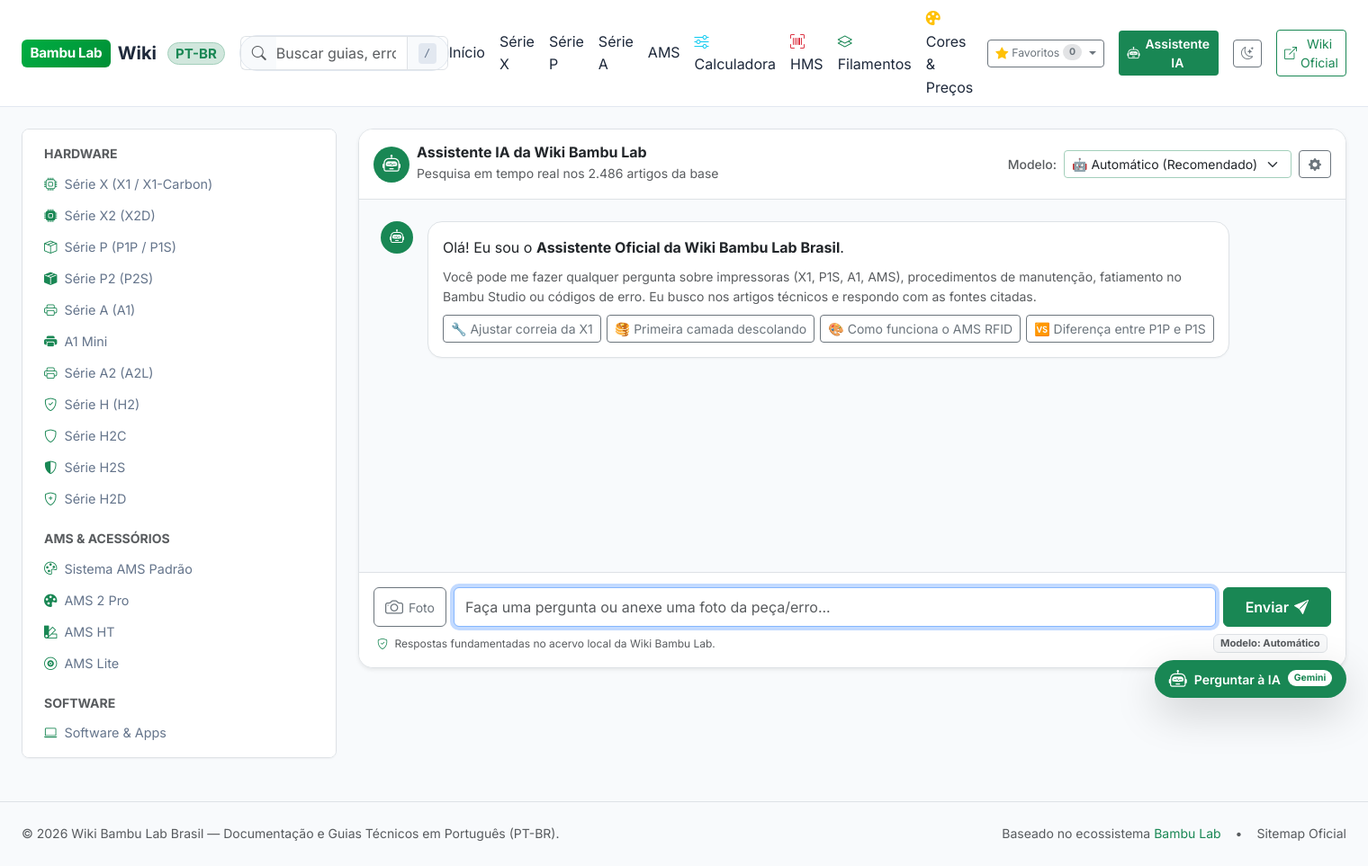
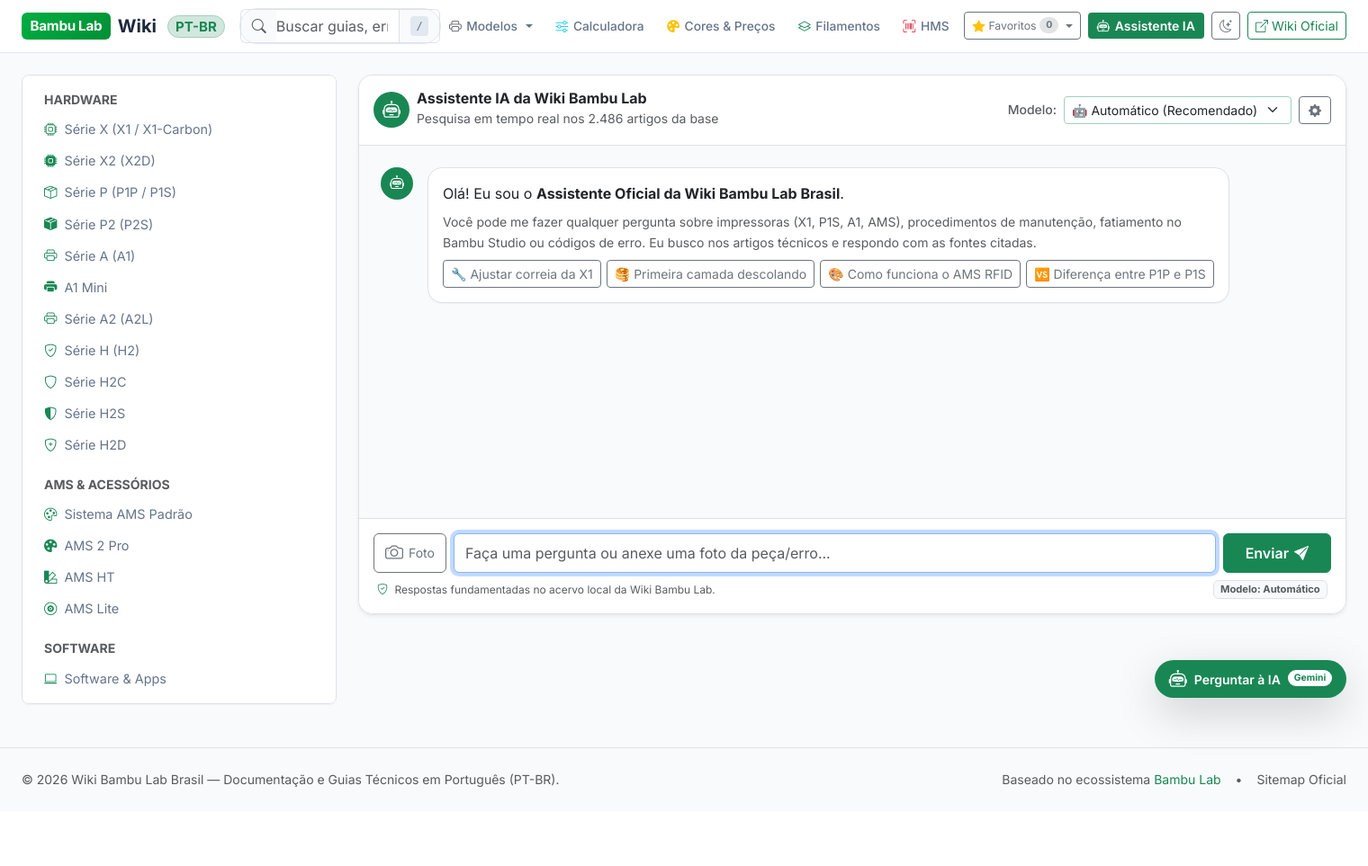
Before and after one commit to hchinaglia/bambu-wiki-ptbr, a FastAPI app: page /chat in a window 1520 px wide. Shown: the whole page at 90% size. After the commit the page ends 875 px from the top, so only its background shows below. Run offline with FastAPI, Linux system fonts and the light colour scheme; data that the repository does not hold is empty; some libraries are stand-ins or nearby versions.

Commit message:
fix(navbar): resolve navbar wrapping and broken layout on medium/desktop screens

```diff
--- a/app/static/css/style.css
+++ b/app/static/css/style.css
@@ -65,8 +65,65 @@ body {
 /* Search Box */
 .search-container {
     width: 100%;
-    min-width: 220px;
-    max-width: 400px;
+    min-width: 160px;
+    max-width: 280px;
+    flex-shrink: 1;
+}
+
+/* Custom Navbar Links & Anti-Wrap Protection */
+.custom-navbar {
+    background-color: var(--bg-surface);
+    border-bottom: 1px solid var(--border-color);
+    backdrop-filter: blur(8px);
+    z-index: 1030;
+}
+
+.custom-navbar .nav-link {
+    white-space: nowrap !important;
+    display: inline-flex !important;
+    align-items: center;
+    gap: 0.35rem;
+    font-size: 0.86rem;
+    font-weight: 500;
+    color: var(--text-muted);
+    padding: 0.35rem 0.55rem !important;
+    border-radius: 8px;
+    transition: all 0.15s ease;
+    flex-shrink: 0;
+    text-decoration: none;
+}
+
+.custom-navbar .nav-link:hover,
+.custom-navbar .nav-link:focus {
+    color: var(--bambu-green);
+    background-color: rgba(0, 174, 66, 0.08);
+}
+
+.custom-navbar .dropdown-menu {
+    border-radius: 10px;
+    border: 1px solid var(--border-color);
+    box-shadow: 0 10px 25px -5px rgba(0, 0, 0, 0.1), 0 8px 10px -6px rgba(0, 0, 0, 0.1);
+}
+
+.custom-navbar .dropdown-item {
+    font-size: 0.85rem;
+    font-weight: 500;
+    padding: 0.45rem 0.85rem;
+    border-radius: 6px;
+    display: flex;
+    align-items: center;
+    gap: 0.5rem;
+    white-space: nowrap;
+}
+
+.custom-navbar .dropdown-item:hover {
+    background-color: rgba(0, 174, 66, 0.08);
+    color: var(--bambu-green);
+}
+
+.custom-navbar .btn {
+    white-space: nowrap !important;
+    flex-shrink: 0;
 }
 
 .search-form .input-group {
--- a/app/templates/layout.html
+++ b/app/templates/layout.html
@@ -48,30 +48,85 @@
             </div>
 
             <!-- Navegação Superior & Ações -->
-            <div class="d-flex align-items-center gap-3">
-                <a href="/" class="nav-link d-none d-lg-block">Início</a>
-                <a href="/wiki/x1" class="nav-link d-none d-lg-block">Série X</a>
-                <a href="/wiki/p1" class="nav-link d-none d-lg-block">Série P</a>
-                <a href="/wiki/a1" class="nav-link d-none d-lg-block">Série A</a>
-                <a href="/wiki/ams" class="nav-link d-none d-lg-block">AMS</a>
-                <a href="/calculadora" class="nav-link d-none d-xl-block" title="Calculadora de Slicing Bambu Studio">
-                    <i class="bi bi-sliders text-info me-1"></i> Calculadora
+            <div class="d-flex align-items-center gap-2 gap-xl-2.5">
+                <!-- Dropdown Modelos / Séries -->
+                <div class="dropdown d-none d-lg-block">
+                    <a href="#" class="nav-link dropdown-toggle" role="button" data-bs-toggle="dropdown" aria-expanded="false">
+                        <i class="bi bi-printer text-muted"></i> Modelos
+                    </a>
+                    <ul class="dropdown-menu shadow-sm">
+                        <li>
+                            <a class="dropdown-item" href="/wiki/x1">
+                                <span class="badge bg-primary-subtle text-primary border border-primary-subtle me-1">X1</span> Série X (X1 / X1-Carbon)
+                            </a>
+                        </li>
+                        <li>
+                            <a class="dropdown-item" href="/wiki/p1">
+                                <span class="badge bg-info-subtle text-info border border-info-subtle me-1">P1</span> Série P (P1S / P1P)
+                            </a>
+                        </li>
+                        <li>
+                            <a class="dropdown-item" href="/wiki/a1">
+                                <span class="badge bg-success-subtle text-success border border-success-subtle me-1">A1</span> Série A (A1 / A1 Mini / A2L)
+                            </a>
+                        </li>
+                        <li><hr class="dropdown-divider my-1"></li>
+                        <li>
+                            <a class="dropdown-item" href="/wiki/ams">
+                                <i class="bi bi-palette2 text-warning me-1"></i> Sistema AMS & AMS Lite
+                            </a>
+                        </li>
+                    </ul>
+                </div>
+
+                <!-- Calculadora de Slicing Bambu Studio -->
+                <a href="/calculadora" class="nav-link d-none d-lg-inline-flex" title="Calculadora de Slicing Bambu Studio">
+                    <i class="bi bi-sliders text-info"></i> Calculadora
                 </a>
-                <a href="/hms" class="nav-link d-none d-xl-block" title="Decodificador de Erros HMS">
-                    <i class="bi bi-upc-scan text-danger me-1"></i> HMS
+
+                <!-- Detector de Cores & Preços -->
+                <a href="/cores" class="nav-link d-none d-lg-inline-flex" title="Detector de Cores & Comparador de Filamentos">
+                    <i class="bi bi-palette-fill text-warning"></i> Cores & Preços
                 </a>
-                <a href="/filamentos" class="nav-link d-none d-xl-block" title="Tabela de Filamentos">
-                    <i class="bi bi-layers text-success me-1"></i> Filamentos
+
+                <!-- Links diretos em telas ultra-largas (xxl >= 1400px) -->
+                <a href="/filamentos" class="nav-link d-none d-xxl-inline-flex" title="Tabela de Filamentos">
+                    <i class="bi bi-layers text-success"></i> Filamentos
                 </a>
-                <a href="/cores" class="nav-link d-none d-xl-block" title="Detector de Cores & Comparador de Filamentos">
-                    <i class="bi bi-palette-fill text-warning me-1"></i> Cores & Preços
+                <a href="/hms" class="nav-link d-none d-xxl-inline-flex" title="Decodificador de Erros HMS">
+                    <i class="bi bi-upc-scan text-danger"></i> HMS
                 </a>
+
+                <!-- Dropdown "Mais" em telas normais (d-lg-block d-xxl-none) -->
+                <div class="dropdown d-none d-lg-block d-xxl-none">
+                    <a href="#" class="nav-link dropdown-toggle" role="button" data-bs-toggle="dropdown" aria-expanded="false">
+                        Mais
+                    </a>
+                    <ul class="dropdown-menu dropdown-menu-end shadow-sm">
+                        <li>
+                            <a class="dropdown-item" href="/hms">
+                                <i class="bi bi-upc-scan text-danger me-1"></i> Decodificador HMS
+                            </a>
+                        </li>
+                        <li>
+                            <a class="dropdown-item" href="/filamentos">
+                                <i class="bi bi-layers text-success me-1"></i> Tabela de Filamentos
+                            </a>
+                        </li>
+                        <li><hr class="dropdown-divider my-1"></li>
+                        <li>
+                            <a class="dropdown-item" href="https://wiki.bambulab.com/" target="_blank" rel="noopener">
+                                <i class="bi bi-box-arrow-up-right text-muted me-1"></i> Wiki Oficial Bambu Lab
+                            </a>
+                        </li>
+                    </ul>
+                </div>
 
                 <!-- Dropdown de Favoritos -->
                 <div class="dropdown d-none d-md-block">
                     <button class="btn btn-sm btn-outline-secondary d-flex align-items-center gap-1 dropdown-toggle" type="button" data-bs-toggle="dropdown" id="bookmarksDropdownBtn" title="Manuais Salvos">
                         <i class="bi bi-star-fill text-warning"></i>
-                        <span class="d-none d-lg-inline small">Favoritos</span>
+                        <span class="d-none d-xl-inline small">Favoritos</span>
                         <span class="badge bg-secondary-subtle text-secondary rounded-pill small" id="bookmarksBadge">0</span>
                     </button>
                     <div class="dropdown-menu dropdown-menu-end shadow-lg p-2" id="bookmarksMenu" style="width: 320px; max-height: 380px; overflow-y: auto;">
@@ -85,15 +140,18 @@
                     <i class="bi bi-robot"></i> <span class="d-none d-sm-inline">Assistente IA</span>
                 </button>
 
+                <!-- Alternar Tema -->
                 <button class="btn btn-sm btn-outline-secondary theme-toggle-btn" id="themeToggle" title="Alternar tema claro/escuro">
                     <i class="bi bi-moon-stars" id="themeIcon"></i>
                 </button>
 
-                <a href="https://wiki.bambulab.com/" target="_blank" rel="noopener" class="btn btn-sm btn-outline-success d-none d-sm-inline-flex align-items-center gap-1">
+                <!-- Wiki Oficial em telas ultra-largas (xxl) -->
+                <a href="https://wiki.bambulab.com/" target="_blank" rel="noopener" class="btn btn-sm btn-outline-success d-none d-xxl-inline-flex align-items-center gap-1">
                     <i class="bi bi-box-arrow-up-right"></i> Wiki Oficial
                 </a>
 
-                <button class="btn btn-sm btn-outline-secondary d-md-none" type="button" data-bs-toggle="offcanvas" data-bs-target="#sidebarOffcanvas">
+                <!-- Botão Menu Mobile (aparece em telas < 992px) -->
+                <button class="btn btn-sm btn-outline-secondary d-lg-none" type="button" data-bs-toggle="offcanvas" data-bs-target="#sidebarOffcanvas" title="Menu de Navegação">
                     <i class="bi bi-list fs-5"></i>
                 </button>
             </div>
```
